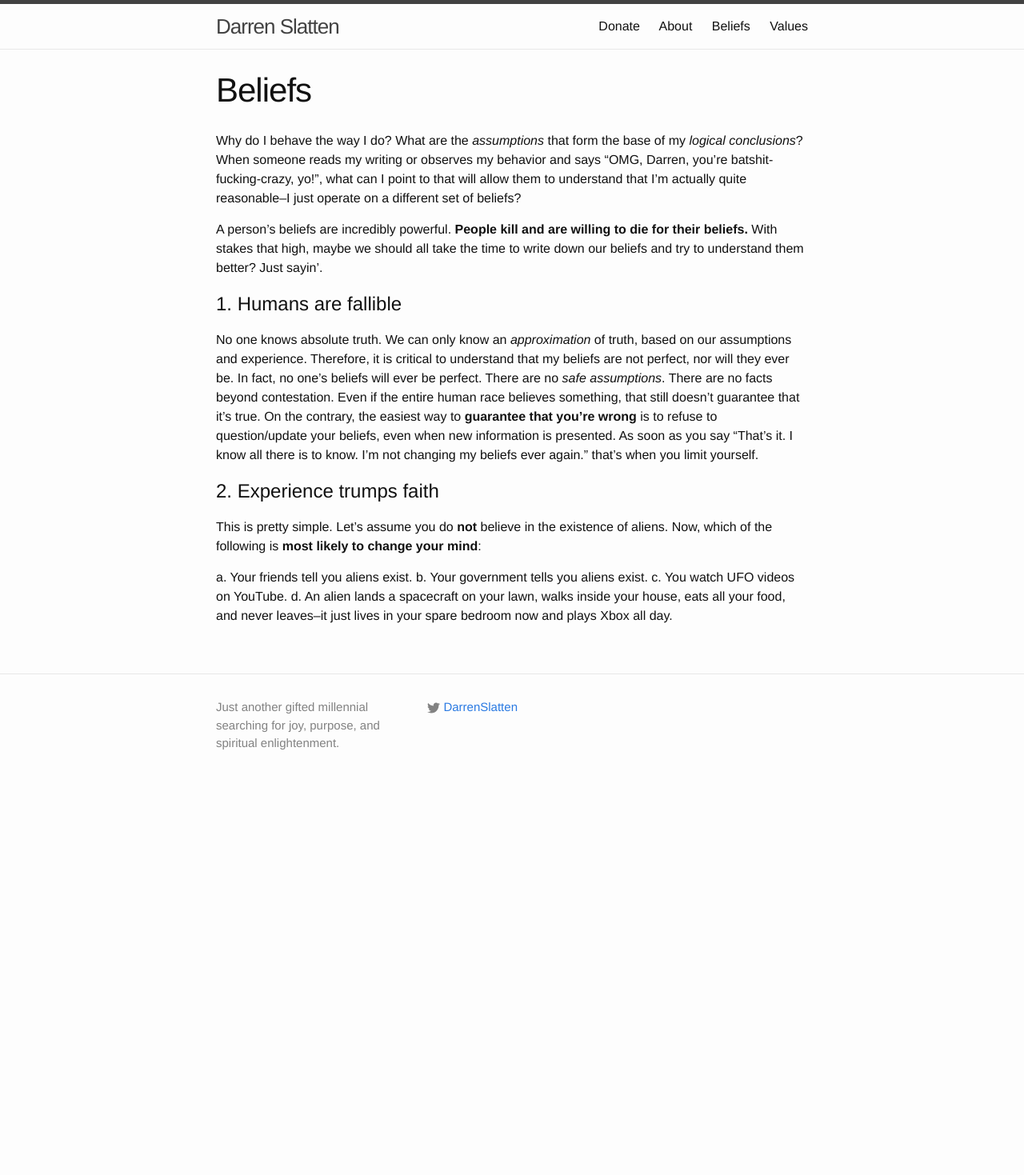
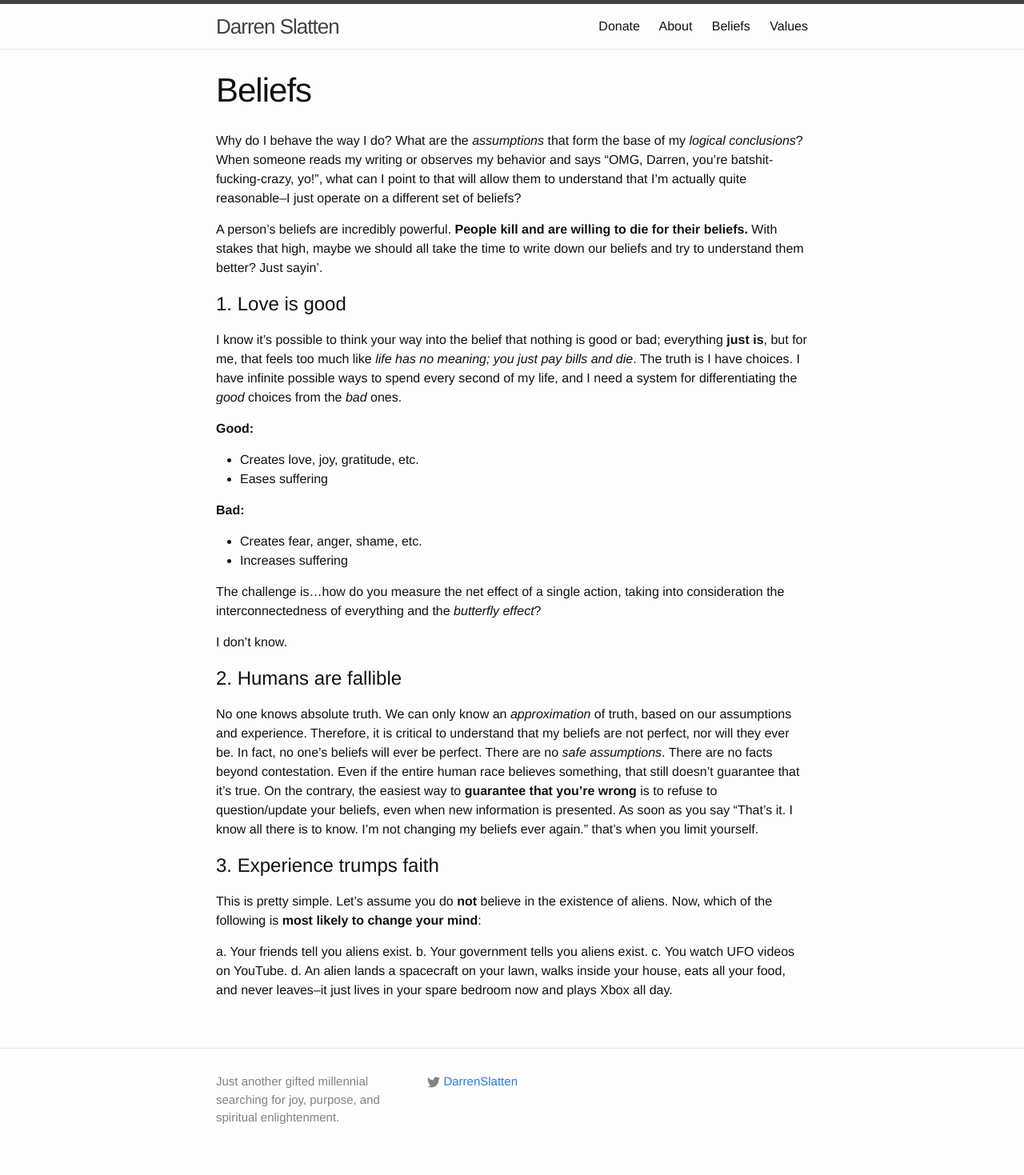
Before and after one commit to dslatten/dslatten.github.io, a Jekyll site: the page built from beliefs.md, in a window 1280 px wide. Shown: the whole page at 80% size. Built offline with Jekyll 4.4.1, drawn with Linux system fonts in a browser that asks for light colours; before the commit the page ends 1001 px from its top, so only the background shows below that.

Commit message:
Edited Beliefs page
Love should be number one. Seriously though..."Humans are fallible" as
my first belief? SMH

```diff
--- a/beliefs.md
+++ b/beliefs.md
@@ -8,11 +8,27 @@ Why do I behave the way I do? What are the <em>assumptions</em> that form the ba
 
 A person's beliefs are incredibly powerful. <strong>People kill and are willing to die for their beliefs.</strong> With stakes that high, maybe we should all take the time to write down our beliefs and try to understand them better? Just sayin'.
 
-# 1. Humans are fallible
+# 1. Love is good
+
+I know it's possible to think your way into the belief that nothing is good or bad; everything <strong>just is</strong>, but for me, that feels too much like <em>life has no meaning; you just pay bills and die</em>. The truth is I have choices. I have infinite possible ways to spend every second of my life, and I need a system for differentiating the <em>good</em> choices from the <em>bad</em> ones.
+
+<strong>Good:</strong>
+- Creates love, joy, gratitude, etc.
+- Eases suffering
+
+<strong>Bad:</strong>
+- Creates fear, anger, shame, etc.
+- Increases suffering
+
+The challenge is...how do you measure the net effect of a single action, taking into consideration the interconnectedness of everything and the <em>butterfly effect</em>?
+
+I don't know.
+
+# 2. Humans are fallible
 
 No one knows absolute truth. We can only know an <em>approximation</em> of truth, based on our assumptions and experience. Therefore, it is critical to understand that my beliefs are not perfect, nor will they ever be. In fact, no one's beliefs will ever be perfect. There are no <em>safe assumptions</em>. There are no facts beyond contestation. Even if the entire human race believes something, that still doesn't guarantee that it's true. On the contrary, the easiest way to <strong>guarantee that you're wrong</strong> is to refuse to question/update your beliefs, even when new information is presented. As soon as you say "That's it. I know all there is to know. I'm not changing my beliefs ever again." that's when you limit yourself.
 
-# 2. Experience trumps faith
+# 3. Experience trumps faith
 
 This is pretty simple. Let's assume you do <strong>not</strong> believe in the existence of aliens. Now, which of the following is <strong>most likely to change your mind</strong>:
 
```
